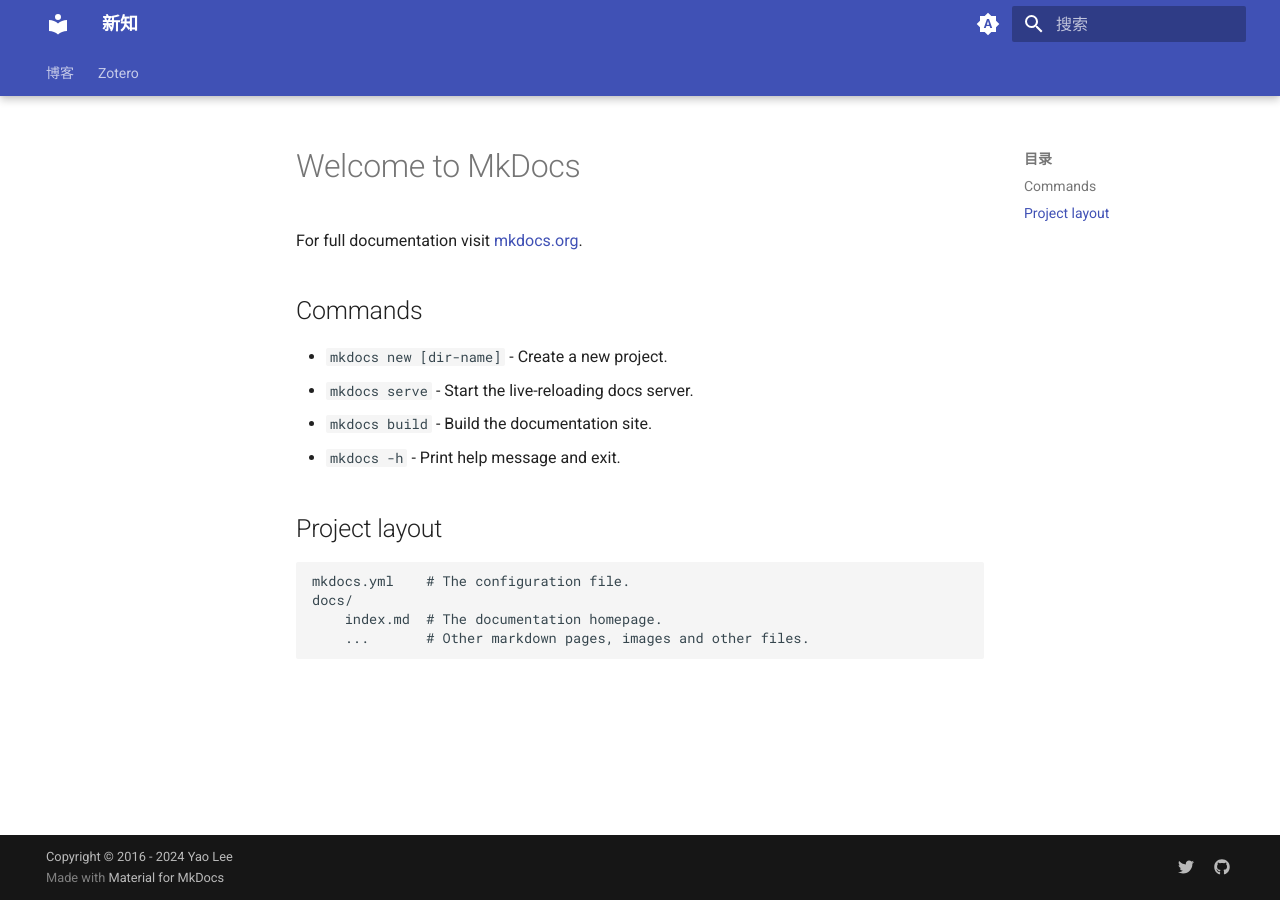
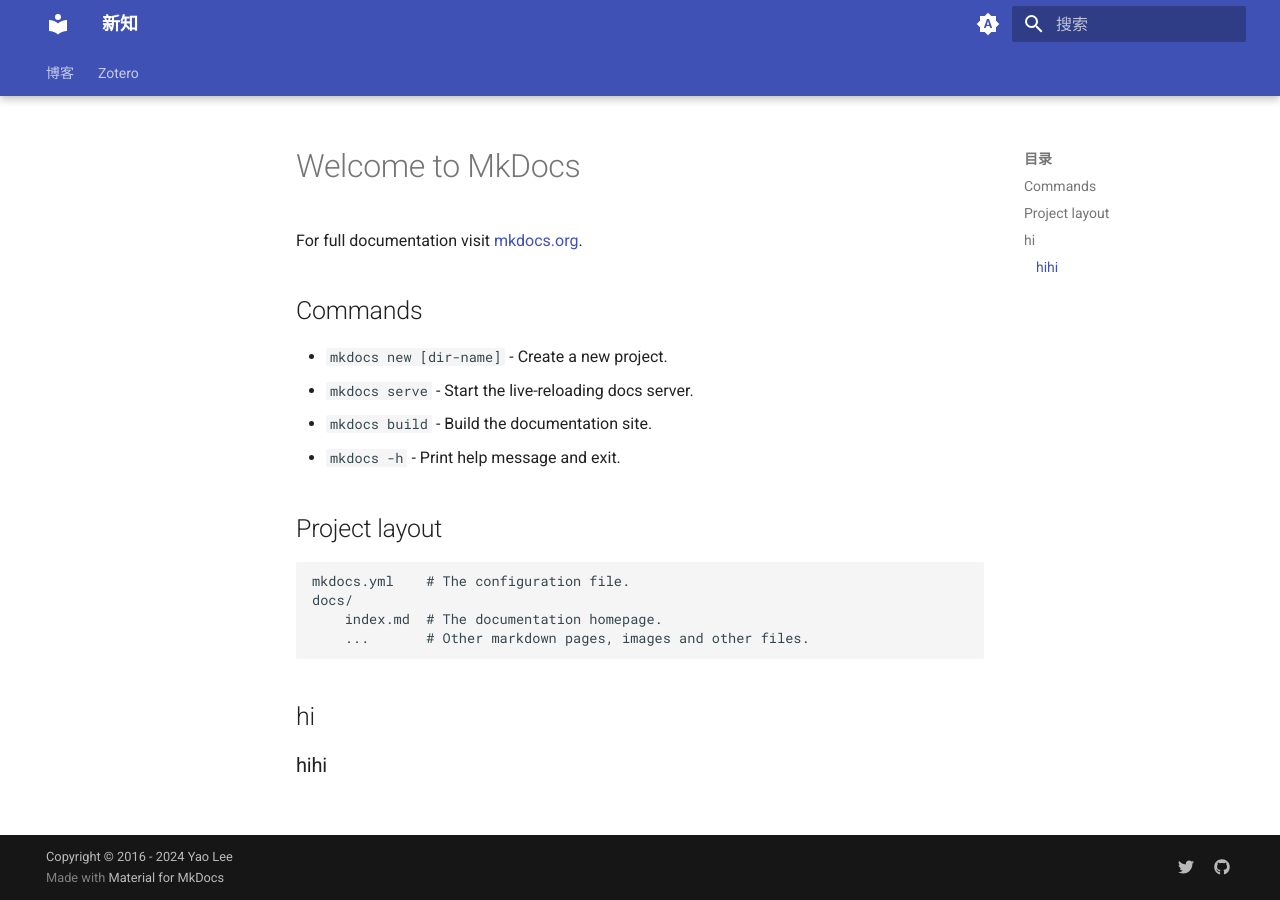
Before and after one commit to leeyaoid/leeyaoid.github.io, an MkDocs documentation site: the page built from docs/index.md, in a window 1280 px wide. Built offline with MkDocs 1.6.1 and Material for MkDocs 9.7.7, drawn with Linux system fonts in a browser that asks for light colours.

Commit message:
Update index.md

```diff
--- a/docs/index.md
+++ b/docs/index.md
@@ -15,3 +15,5 @@ For full documentation visit [mkdocs.org](https://www.mkdocs.org).
     docs/
         index.md  # The documentation homepage.
         ...       # Other markdown pages, images and other files.
+## hi
+### hihi
```
